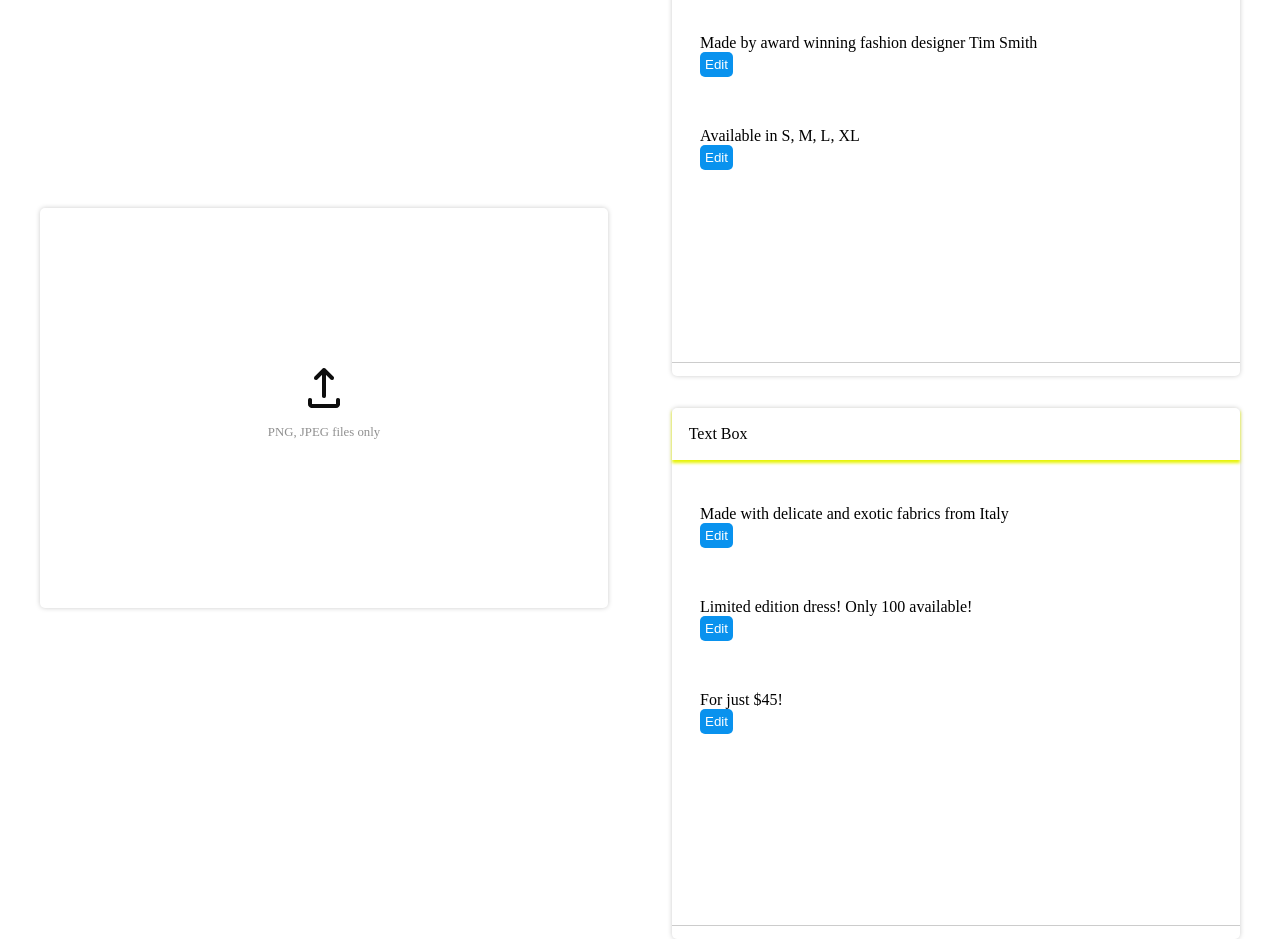
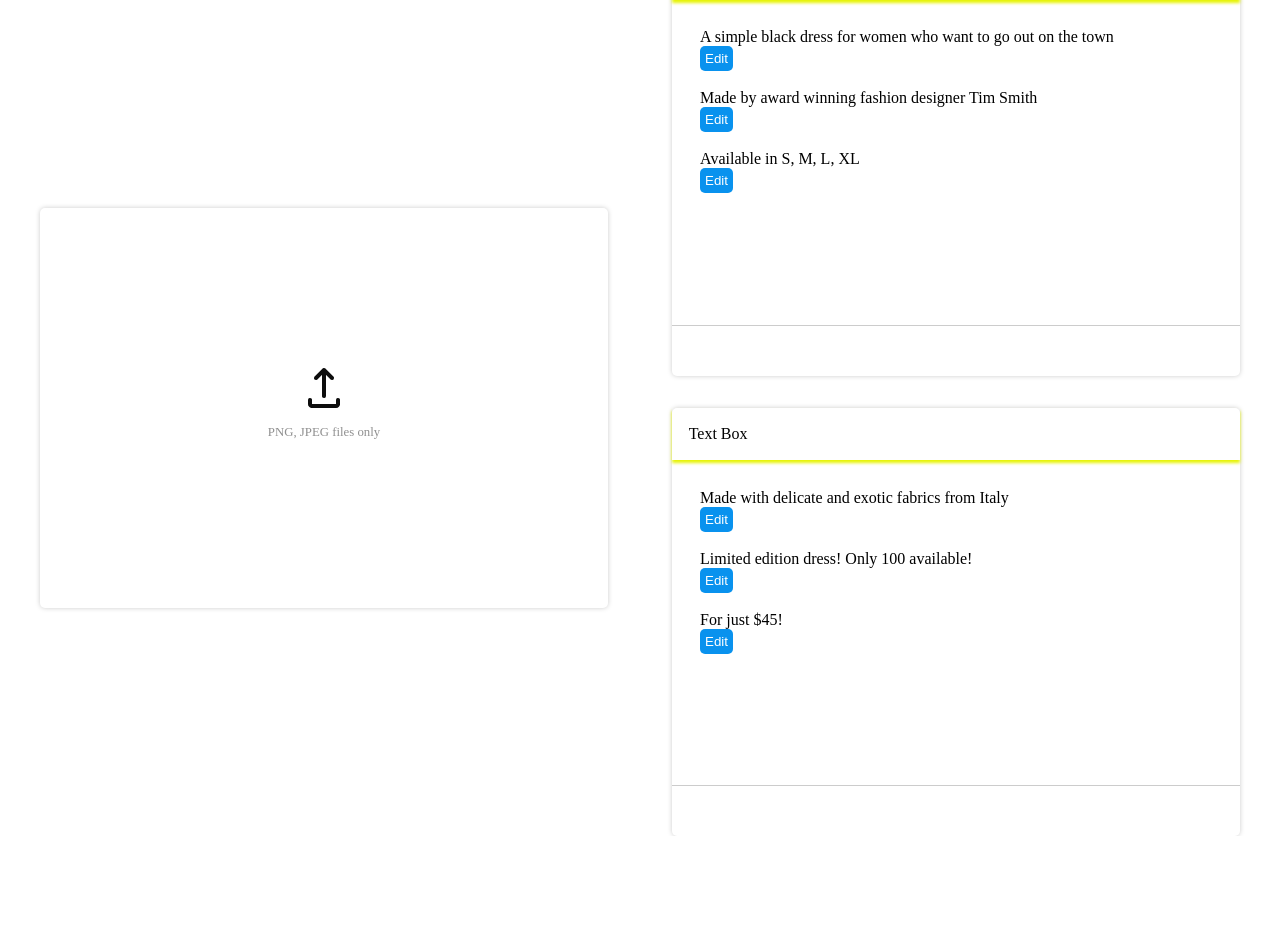
Before and after one commit to caboose1183/coding_exercise, a React (Vite) app: page / in a window 1280 px wide. After the commit the page ends 836 px from the top, so only its background shows below. Built offline with nearby package versions, Linux system fonts and the light colour scheme.

Commit message:
edited positioning

```diff
--- a/src/assets/stylesheeets/text.css
+++ b/src/assets/stylesheeets/text.css
@@ -22,13 +22,14 @@
 }
 
 .text-body {
-  padding: 5% 10% 30% 5%;
-  height: 50%;
+  padding: 5% 10% 20% 5%;
+
 }
 
 .text-footer {
   border-top: 1px solid #ccc;
 
+  height: 50px;
 }
 
 input {
@@ -36,6 +37,7 @@ input {
   height: 2em;
   padding: 5px 10px;
   border-radius: 10px;
+  margin-bottom: 5px;
 }
 
 button {
@@ -51,3 +53,7 @@ button:hover {
   background-color: #53b0ef;
   cursor: pointer;
 }
+
+p {
+  margin: 0;
+}
```
